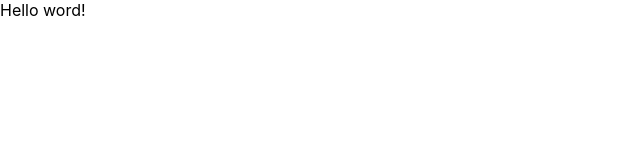
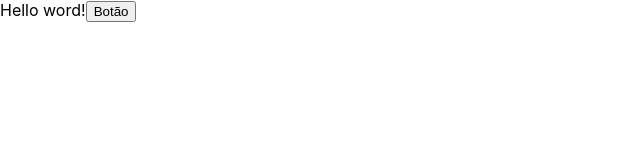
Before and after one commit to felipemarinhodev/alura-studies, a React (Create React App) app: page / in a window 1280 px wide. Shown: the top 160 px of the page, without its empty margins (0-640 px from the left). Built offline with nearby package versions, Linux system fonts and the light colour scheme.

Commit message:
use Button component

```diff
--- a/src/App.tsx
+++ b/src/App.tsx
@@ -1,7 +1,11 @@
+import Button from './components/Button';
+
 function App() {
   return (
     <div className="App">
       Hello word!
+
+      <Button />
     </div>
   );
 }
```
